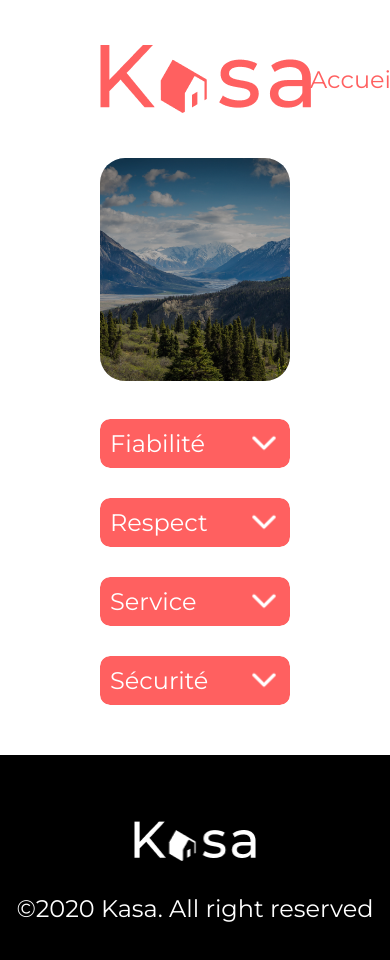
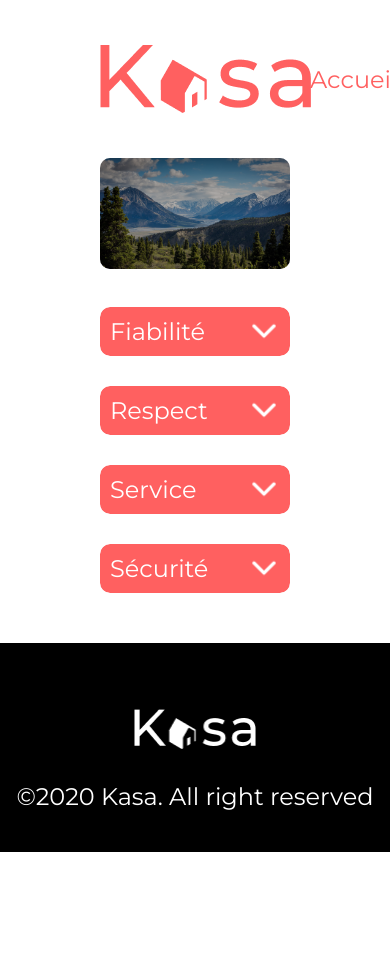
Before and after one commit to PierreFrs/projet-ocr6-kasa, a React (Create React App) app: page /a-propos in a window 390 px wide. Shown: the top 960 px of the page. After the commit the page ends 852 px from the top, so only its background shows below. Built offline with nearby package versions, Linux system fonts and the light colour scheme.

Commit message:
responsive : banner component

```diff
--- a/package.json
+++ b/package.json
@@ -3,6 +3,7 @@
   "version": "0.1.0",
   "private": true,
   "dependencies": {
+    "@babel/plugin-proposal-private-property-in-object": "^7.22.8",
     "@testing-library/jest-dom": "^5.14.1",
     "@testing-library/react": "^13.0.0",
     "@testing-library/user-event": "^13.2.1",
@@ -10,8 +11,7 @@
     "react-dom": "^18.2.0",
     "react-scripts": "5.0.1",
     "sass": "^1.63.6",
-    "web-vitals": "^2.1.0",
-    "@babel/plugin-proposal-private-property-in-object": "^7.22.8"
+    "web-vitals": "^2.1.0"
   },
   "scripts": {
     "start": "react-scripts start",
--- a/src/components/Banner/banner.scss
+++ b/src/components/Banner/banner.scss
@@ -1,4 +1,5 @@
 @import "../../style/colors.scss";
+@import "../../style/responsive-breakpoints.scss";
 
 .banner {
   width: 100%;
@@ -45,3 +46,14 @@
   -o-background-size: cover;
   background-size: cover;
 }
+
+@media screen and (max-width: $mobileMaxWidth) {
+  .banner {
+    border-radius: 10px;
+    height: 111px;
+
+    .main-title {
+      font-size: 1.5rem;
+    }
+  }
+}
--- a/src/pages/Home/home.scss
+++ b/src/pages/Home/home.scss
@@ -1,5 +1,5 @@
 @import "../../style/colors.scss";
-@import "../../style/page-layout.scss";
+@import "../../style/responsive-breakpoints.scss";
 
 .cards-container {
   width: 100%;
@@ -16,3 +16,8 @@
     text-decoration: none;
   }
 }
+
+@media screen and (max-width: $mobileMaxWidth) {
+  .cards-container {
+  }
+}
--- /dev/null
+++ b/src/style/responsive-breakpoints.scss
@@ -0,0 +1 @@
+$mobileMaxWidth: 420px;
```
